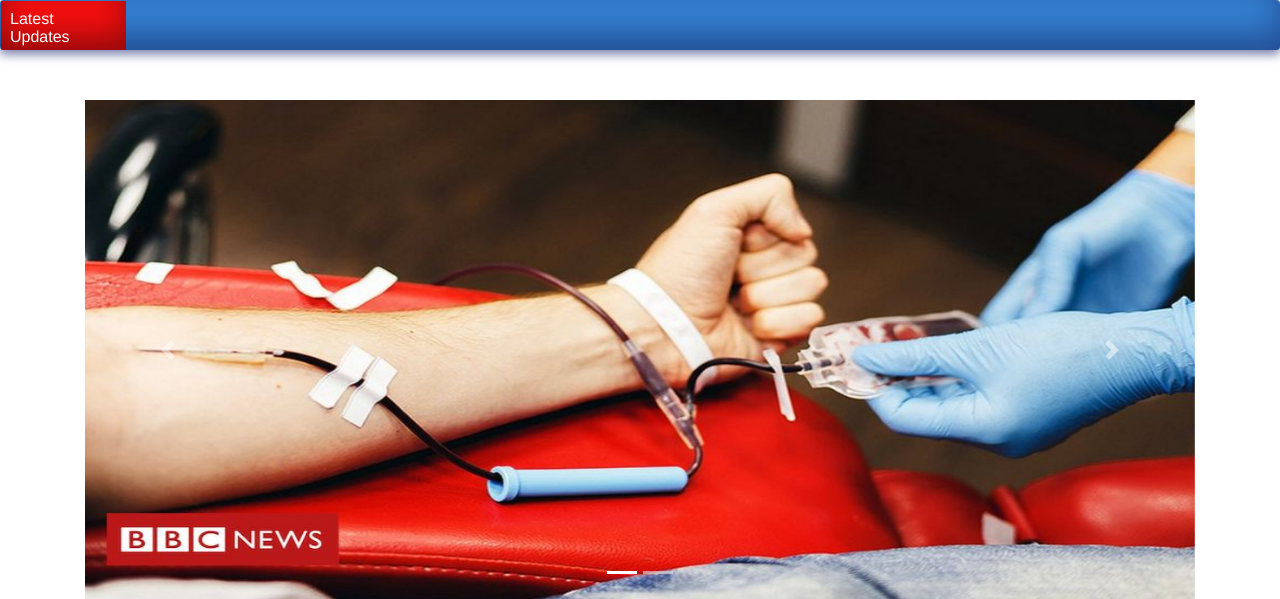
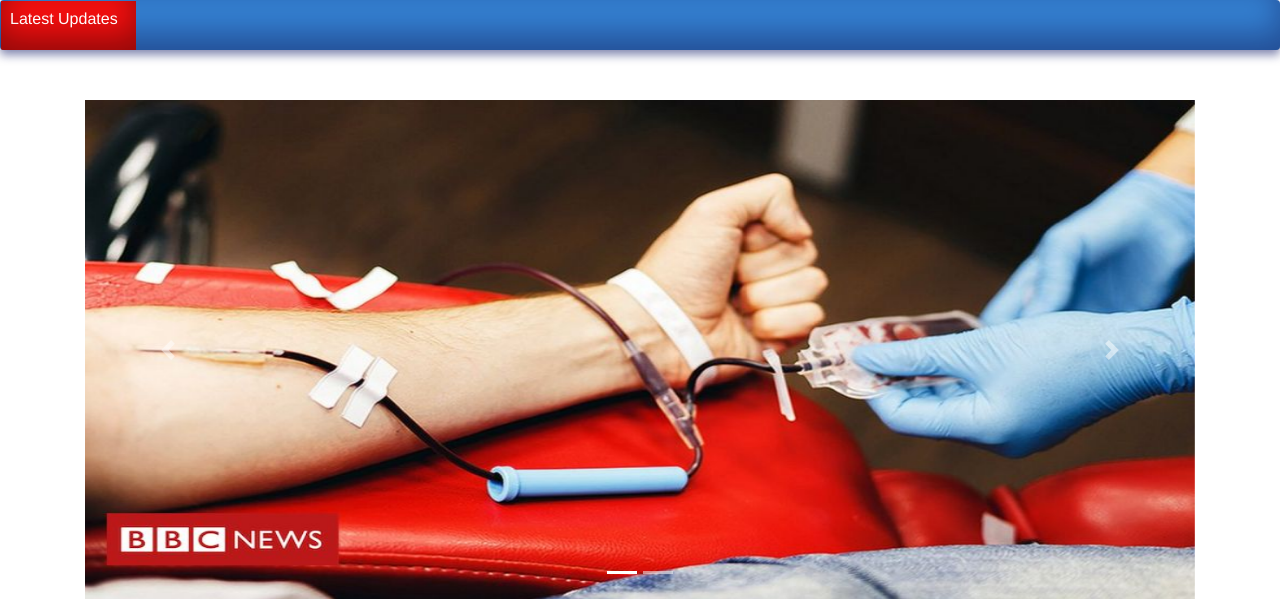
Before and after one commit to darshan45672/Blood-Bank-and-Donor-Management-system, a PHP site: page /BDMS/home.php in a window 1280 px wide. Shown: the part 89-688 px from the top of the page. Run offline with PHP 8.4, Linux system fonts and the light colour scheme; data comes from the database, SQL or seed files in the repository; data that the repository does not hold is empty.

Commit message:
updated span style of ticker.php

```diff
--- a/ticker.php
+++ b/ticker.php
@@ -54,7 +54,7 @@
 </head>
 <body>
 <div class="news blue">
-<span style="background-color:#F60F0F;width:125px;height:50px">Latest Updates</span><span class="text1" ><marquee>First blood donation camp to be organised in A J Institute of Engineering and Technology By Darshan Bhandary in collabration with Blood Bank& Donation Management System on <b>16/01/2023 at Seminar Hall 3.</b> Come and Be a Part of this Noble Cause :) </marquee></span>
+<span style="background-color:#F60F0F;width:135px;height:50px">Latest Updates</span><span class="text1" ><marquee>First blood donation camp to be organised in A J Institute of Engineering and Technology By Darshan Bhandary in collabration with Blood Bank& Donation Management System on <b>16/01/2023 at Seminar Hall 3.</b> Come and Be a Part of this Noble Cause :) </marquee></span>
 </div>
 </body>
 </head>
```
